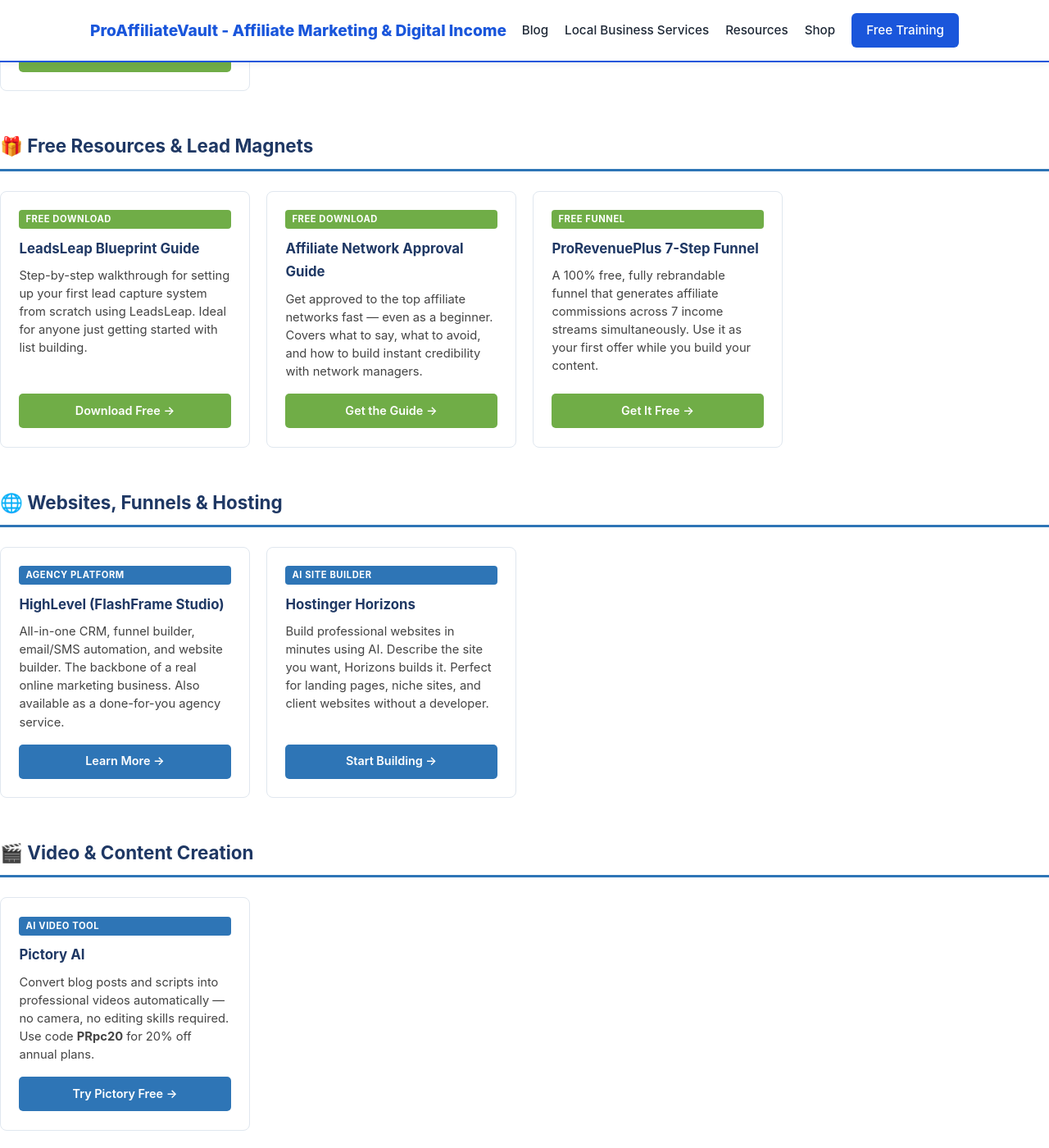
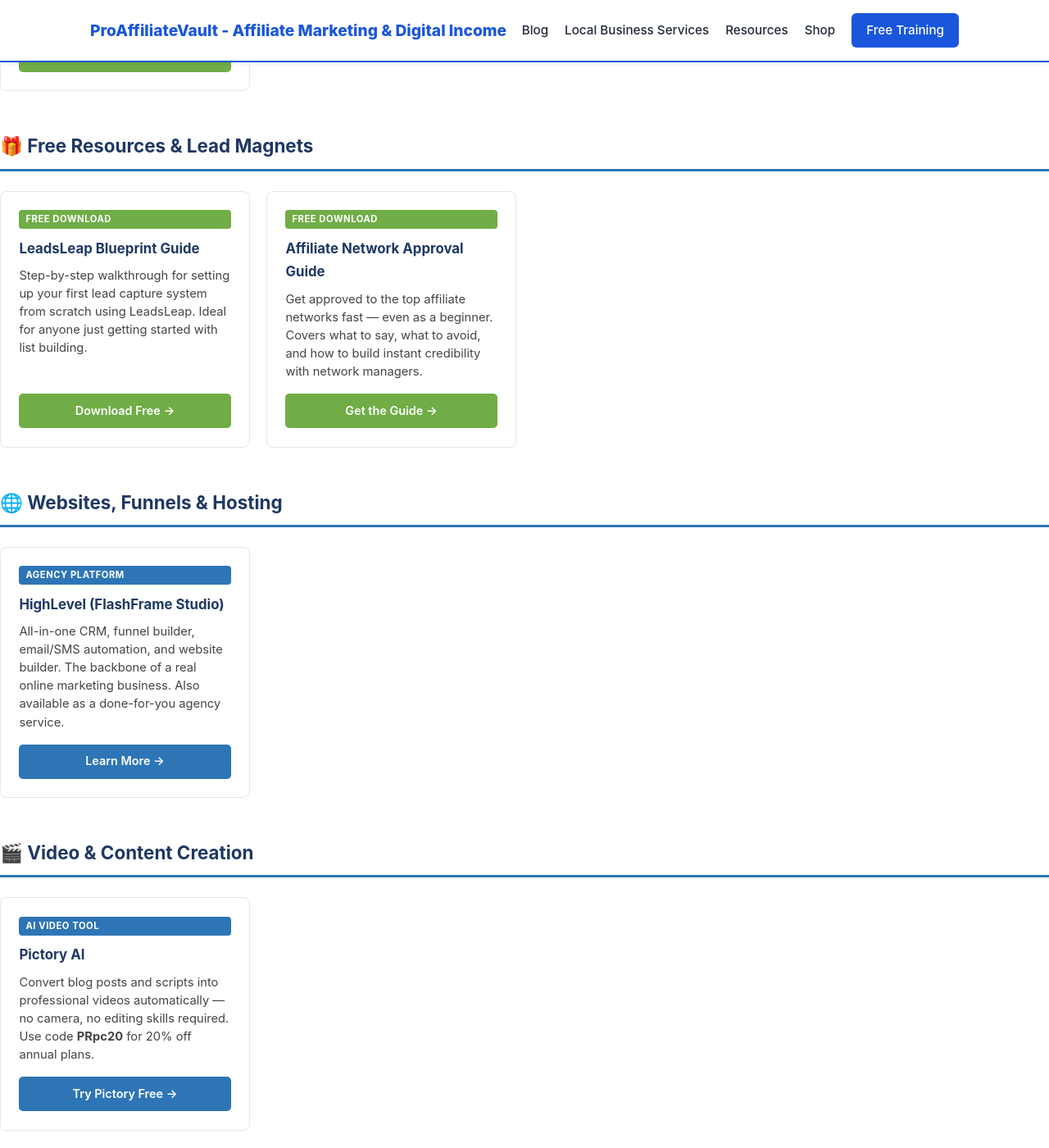
Before and after one commit to jredmonson/jredmonson.github.io, a Jekyll site: the page built from resources/index.html, in a window 1280 px wide and 1400 px high, scrolled down 724 px. Shown: the whole window at 82% size. Built offline with Jekyll 4.4.1, drawn with Linux system fonts in a browser that asks for light colours; some of the changed text lies outside the part shown.

Commit message:
Remove multiple resource cards from index.html
Removed several resource cards from the index.html file, including 'ProRevenuePlus 7-Step Funnel', 'Hostinger Horizons', and 'World Profit'.

```diff
--- a/resources/index.html
+++ b/resources/index.html
@@ -63,13 +63,7 @@
       <p>Get approved to the top affiliate networks fast — even as a beginner. Covers what to say, what to avoid, and how to build instant credibility with network managers.</p>
       <a href="https://llpgpro.com/f6jhrm7v/" class="res-btn free" target="_blank" rel="noopener">Get the Guide →</a>
     </div>
-    <div class="res-card">
-      <span class="res-card-badge free">Free Funnel</span>
-      <h3>ProRevenuePlus 7-Step Funnel</h3>
-      <p>A 100% free, fully rebrandable funnel that generates affiliate commissions across 7 income streams simultaneously. Use it as your first offer while you build your content.</p>
-      <a href="https://llpgpro.com/bk8hwzhf/" class="res-btn free" target="_blank" rel="noopener">Get It Free →</a>
-    </div>
-  </div>
+</div>
 </div>
 
 <!-- WEBSITES & HOSTING -->
@@ -82,13 +76,7 @@
       <p>All-in-one CRM, funnel builder, email/SMS automation, and website builder. The backbone of a real online marketing business. Also available as a done-for-you agency service.</p>
       <a href="https://flashframestudio.com/pages2/page_6a0e887318fe8.html" class="res-btn" target="_blank" rel="noopener">Learn More →</a>
     </div>
-    <div class="res-card">
-      <span class="res-card-badge">AI Site Builder</span>
-      <h3>Hostinger Horizons</h3>
-      <p>Build professional websites in minutes using AI. Describe the site you want, Horizons builds it. Perfect for landing pages, niche sites, and client websites without a developer.</p>
-      <a href="https://www.hostinger.com?REFERRALCODE=1PNGEDMONGAS" class="res-btn" target="_blank" rel="noopener">Start Building →</a>
-    </div>
-  </div>
+</div>
 </div>
 
 <!-- VIDEO & CONTENT -->
@@ -114,13 +102,7 @@
       <p>Done-for-you templates, marketing kits, planners, and guides for affiliate marketers. Etsy brings the traffic — everything is ready to download instantly.</p>
       <a href="https://proaffiliatevault.etsy.com" class="res-btn" target="_blank" rel="noopener">Shop Now →</a>
     </div>
-    <div class="res-card">
-      <span class="res-card-badge">Training Platform</span>
-      <h3>World Profit</h3>
-      <p>Internet marketing training, done-for-you tools, and a built-in affiliate program. Solid platform for beginners who want training and traffic in one place.</p>
-      <a href="https://homebizsuccess5000.com//?id=90906" class="res-btn" target="_blank" rel="noopener">Learn More →</a>
-    </div>
-  </div>
+</div>
 </div>
 
 <!-- LOCAL BUSINESS -->
```
